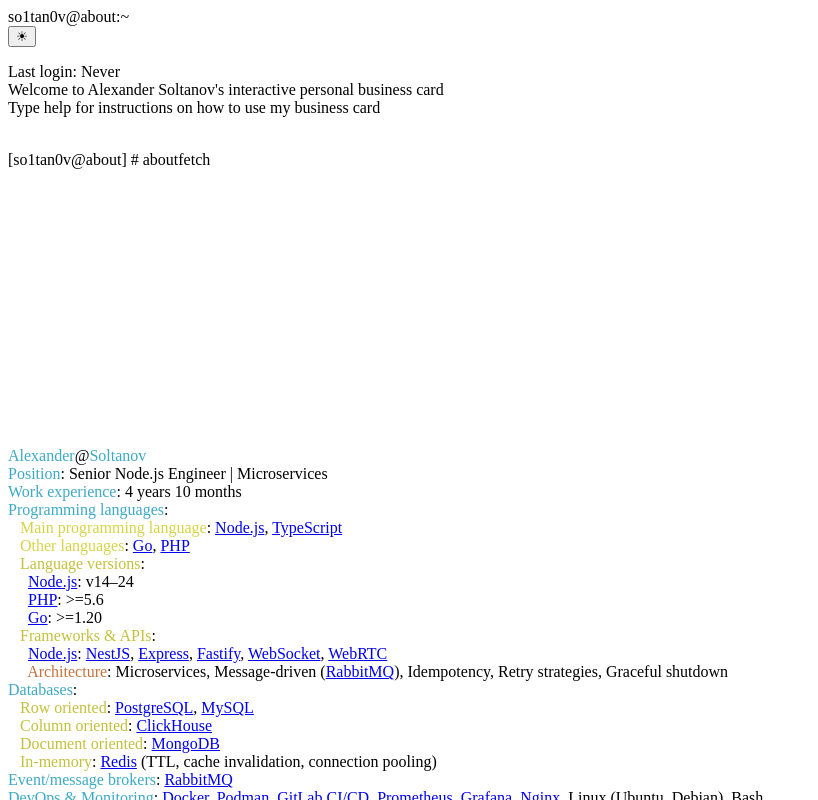
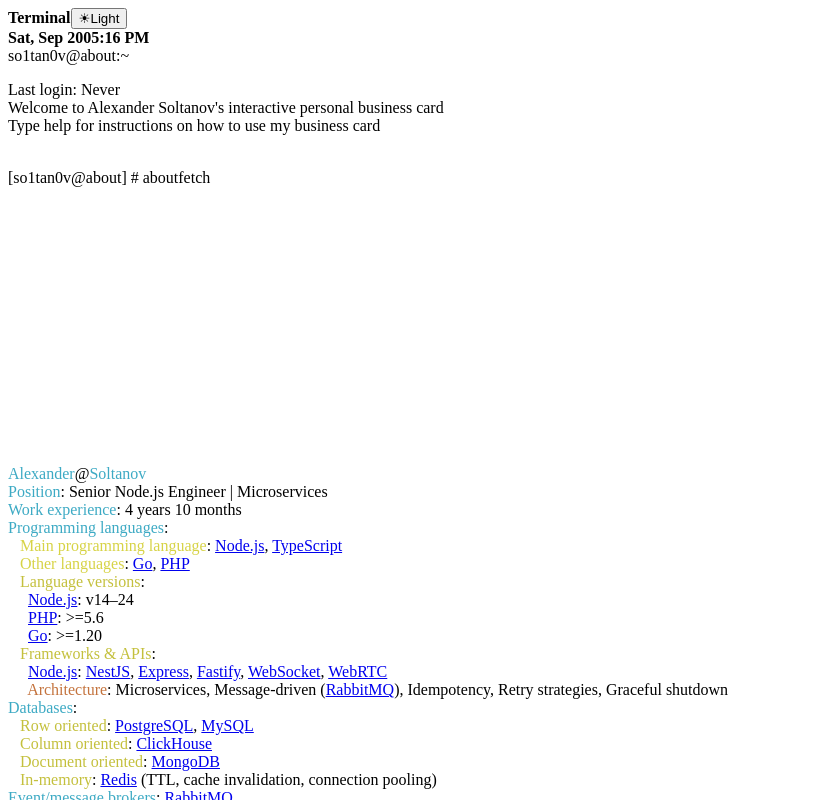
Before and after one commit to so1tan0v/business-card, a React (Vite) app: page / in a window 1280 px wide. Shown: the top 800 px of the page, without its empty margins (0-818 px from the left). Built offline with nearby package versions, Linux system fonts and the light colour scheme.

Commit message:
add menu

```diff
--- a/package.json
+++ b/package.json
@@ -1,6 +1,6 @@
 {
   "name": "business-card",
-  "version": "3.0.0",
+  "version": "3.1.4",
   "description": "Business card about a person (Vite + React + TypeScript)",
   "main": "index.html",
   "scripts": {
--- a/src/react/App.tsx
+++ b/src/react/App.tsx
@@ -20,6 +20,7 @@
   );
   const [soundOn, setSoundOn] = useState(() => localStorage.getItem(STORAGE_SOUND) !== 'false');
   const [matrixActive, setMatrixActive] = useState(false);
+  const [menuBarTime, setMenuBarTime] = useState(() => new Date());
 
   const inputRef = useRef<HTMLInputElement>(null);
   const typingTimerRef = useRef<number | null>(null);
@@ -100,6 +101,12 @@
     };
     window.addEventListener('hashchange', onHashChange);
     return () => window.removeEventListener('hashchange', onHashChange);
+  }, []);
+
+  useEffect(() => {
+    const tick = () => setMenuBarTime(new Date());
+    const id = setInterval(tick, 1000);
+    return () => clearInterval(id);
   }, []);
 
   useEffect(() => {
@@ -598,8 +605,38 @@
     };
   }, [matrixActive]);
 
+  const menuBarDateStr = menuBarTime.toLocaleDateString(undefined, {
+    weekday: 'short',
+    month: 'short',
+    day: 'numeric'
+  });
+  const menuBarTimeStr = menuBarTime.toLocaleTimeString(undefined, {
+    hour: '2-digit',
+    minute: '2-digit'
+  });
+
   return (
     <div className="model">
+      <header className="mac-menu-bar" role="banner">
+        <div className="mac-menu-bar-left">
+        <span className="mac-menu-bar-app"><b>Terminal</b></span>
+          <button
+            type="button"
+            className="mac-menu-bar-theme"
+            onClick={() => setTheme(t => (t === 'dark' ? 'light' : 'dark'))}
+            title={`Switch to ${theme === 'dark' ? 'light' : 'dark'} theme`}
+            aria-label={`Theme: ${theme}. Switch to ${theme === 'dark' ? 'light' : 'dark'}`}
+          >
+            <span className="mac-menu-bar-theme-icon">{theme === 'dark' ? '☀' : '🌙'}</span>
+            <span className="mac-menu-bar-theme-label">{theme === 'dark' ? 'Light' : 'Dark'}</span>
+          </button>
+        </div>
+        <div className="mac-menu-bar-right">
+          <span className="mac-menu-bar-date"><b>{menuBarDateStr}</b></span>
+          <span className="mac-menu-bar-time"><b>{menuBarTimeStr}</b></span>
+        </div>
+      </header>
+      <div className="model-content">
         {matrixActive && (
           <div className="matrix-overlay" aria-hidden="true">
             <canvas ref={matrixCanvasRef} />
@@ -614,15 +651,6 @@
             <span className="light green" />
           </div>
           <div className="mac-title">{username}:~</div>
-          <button
-            type="button"
-            className="theme-toggle"
-            onClick={() => setTheme(t => (t === 'dark' ? 'light' : 'dark'))}
-            title={`Switch to ${theme === 'dark' ? 'light' : 'dark'} theme`}
-            aria-label={`Current theme: ${theme}. Switch to ${theme === 'dark' ? 'light' : 'dark'}`}
-          >
-            {theme === 'dark' ? '☀' : '🌙'}
-          </button>
         </div>
         <div className="mac-content">
           <div id="terminal-output">
@@ -722,5 +750,6 @@
         </div>
         </div>
       </div>
+    </div>
   );
 }
--- a/src/static/css/main.css
+++ b/src/static/css/main.css
@@ -174,9 +174,106 @@
   top: 0;
   left: 0;
   display: flex;
+  flex-direction: column;
+  align-items: stretch;
+  z-index: 100;
+}
+
+/* Верхняя панель — как в macOS: глубокий чёрный, белый текст */
+.mac-menu-bar {
+  flex-shrink: 0;
+  height: 34px;
+  display: flex;
+  align-items: center;
+  justify-content: space-between;
+  padding: 0 12px 0 10px;
+  font-size: 13px;
+  font-family: -apple-system, BlinkMacSystemFont, 'SF Pro Text', 'Helvetica Neue', system-ui, sans-serif;
+  font-weight: 400;
+  background: #000000;
+  color: #ffffff;
+  -webkit-font-smoothing: antialiased;
+}
+
+body.theme-light .mac-menu-bar {
+  background: #f5f5f7;
+  color: #1d1d1f;
+}
+
+.mac-menu-bar-left {
+  display: flex;
+  align-items: center;
+  gap: 10px;
+}
+
+.mac-menu-bar-app {
+  font-weight: 400;
+  font-size: 13px;
+  margin-left: 12px;
+  color: inherit;
+}
+
+.mac-menu-bar-right {
+  display: flex;
+  align-items: center;
+  gap: 7px;
+}
+
+.mac-menu-bar-date,
+.mac-menu-bar-time {
+  font-variant-numeric: tabular-nums;
+  font-weight: 400;
+  font-size: 13px;
+  color: inherit;
+}
+
+/* Пункт меню слева (Theme) — как File, Edit, View */
+.mac-menu-bar-theme {
+  display: inline-flex;
+  align-items: center;
+  gap: 4px;
+  padding: 2px 8px;
+  margin: 0 -2px;
+  font-size: 13px;
+  font-weight: 400;
+  font-family: inherit;
+  color: inherit;
+  background: transparent;
+  border: none;
+  border-radius: 4px;
+  cursor: pointer;
+  transition: background 0.1s ease;
+}
+
+.mac-menu-bar-theme:hover {
+  background: rgba(255, 255, 255, 0.15);
+}
+
+body.theme-light .mac-menu-bar-theme:hover {
+  background: rgba(0, 0, 0, 0.08);
+}
+
+.mac-menu-bar-theme-icon {
+  font-size: 11px;
+  line-height: 1;
+}
+
+.mac-menu-bar-theme-label {
+  letter-spacing: 0.01em;
+}
+
+/* Wrapper to center the terminal window below menu bar */
+.model-content {
+  flex: 1;
+  min-height: 0;
+  display: flex;
   align-items: center;
   justify-content: center;
-  z-index: 100;
+  position: relative;
+}
+
+.model-content > .mac-window {
+  margin: 12px;
 }
 
 a.no-color {
@@ -191,50 +288,71 @@
   font-weight: bold;
 }
 
-/* macOS-style window */
 .mac-window {
   width: min(1200px, 90vw);
   height: min(800px, 90vh);
   display: flex;
   flex-direction: column;
-  border-radius: 15px;
+  border-radius: 13px;
   overflow: hidden;
-  background: #1e1e1e;
-  box-shadow:
-    0 20px 60px rgba(0, 0, 0, 0.6),
-    0 2px 10px rgba(0, 0, 0, 0.4);
-  border: 1px solid rgba(255, 255, 255, 0.06);
+  background: #1c1c1e;
+  box-shadow: 0 20px 50px rgba(0, 0, 0, 0.5);
+  border: 1px solid rgb(94 95 95);
 }
 
+body.theme-light .mac-window {
+  background: #f2f2f2;
+  box-shadow: 0 20px 50px rgba(0, 0, 0, 0.1);
+  border-color: rgba(0, 0, 0, 0.08);
+}
+
+/* Бровь окна — чуть светлее контента, как в Terminal */
 .mac-titlebar {
   display: flex;
   align-items: center;
   height: 36px;
-  background: rgb(52 52 52);
+  min-height: 36px;
+  background: #1b1b1b;
   position: relative;
+  flex-shrink: 0;
+  border-bottom: 1px solid rgba(0, 0, 0, 0.2);
 }
 
+body.theme-light .mac-titlebar {
+  background: #e0e0e0;
+  border-bottom-color: rgba(0, 0, 0, 0.06);
+}
+
+/* Traffic lights — приглушённые, как в неактивном окне */
 .traffic-lights {
   display: flex;
   align-items: center;
-  gap: 8px;
+  gap: 6px;
   padding-left: 12px;
+  position: relative;
+  z-index: 1;
 }
 
 .light {
-  width: 12px;
-  height: 12px;
+  width: 13px;
+  height: 13px;
   border-radius: 50%;
+  background: transparent;
+  border: 1px solid rgba(0, 0, 0, 0.25);
+  box-shadow: inset 0 0 0 1px rgba(255, 255, 255, 0.05);
 }
 
 .light.red {
-  background: #ff5f57;
+  background: rgba(255, 95, 87);
+  border-color: rgba(180, 70, 65, 0.6);
 }
 .light.yellow {
-  background: #fdbc40;
+  background: rgba(254, 188, 46);
+  border-color: rgba(180, 140, 50, 0.6);
 }
 .light.green {
-  background: #28c840;
+  background: rgba(40, 200, 64);
+  border-color: rgba(50, 150, 60, 0.6);
 }
 
 .mac-title {
@@ -242,32 +360,16 @@
   left: 0;
   right: 0;
   text-align: center;
-  color: #e0e0e0;
-  font-weight: 600;
+  color: rgba(255, 255, 255, 0.9);
+  font-size: 13px;
+  font-weight: 500;
+  font-family: -apple-system, BlinkMacSystemFont, 'SF Pro Text', system-ui, sans-serif;
   pointer-events: none;
+  -webkit-font-smoothing: antialiased;
 }
 
-.theme-toggle {
-  position: absolute;
-  right: 12px;
-  top: 50%;
-  transform: translateY(-50%);
-  background: transparent;
-  border: none;
-  cursor: pointer;
-  font-size: 16px;
-  padding: 4px 8px;
-  border-radius: 6px;
-  opacity: 0.85;
-}
-
-.theme-toggle:hover {
-  opacity: 1;
-  background: rgba(255, 255, 255, 0.1);
-}
-
-body.theme-light .theme-toggle:hover {
-  background: rgba(0, 0, 0, 0.06);
+body.theme-light .mac-title {
+  color: rgba(0, 0, 0, 0.75);
 }
 
 /* Matrix overlay */
@@ -300,7 +402,7 @@
 }
 
 @media print {
-  .theme-toggle,
+  .mac-menu-bar,
   .input-line,
   .traffic-lights,
   .matrix-overlay {
@@ -317,6 +419,11 @@
   flex: 1;
   overflow: auto;
   padding: 12px 16px 16px 16px;
+  background: #1e1e1e;
+}
+
+body.theme-light .mac-content {
+  background: #fafafa;
 }
 
 #terminal-output {
--- a/src/static/css/scroller.css
+++ b/src/static/css/scroller.css
@@ -1,16 +1,16 @@
 ::-webkit-scrollbar-track {
   -webkit-box-shadow: inset 0 0 6px rgba(0, 0, 0, 0.3);
-  border-radius: 10px;
+  border-radius: 6px;
   background-color: #f5f5f500;
 }
 
 ::-webkit-scrollbar {
-  width: 8px;
+  width: 6px;
   background-color: #f5f5f500;
 }
 
 ::-webkit-scrollbar-thumb {
-  border-radius: 10px;
+  border-radius: 6px;
   -webkit-box-shadow: inset 0 0 6px rgba(0, 0, 0, 0.3);
-  background-color: #555;
+  background-color: #8b8989;
 }
```
Lines whose indentation alone changed are shown as unchanged.
